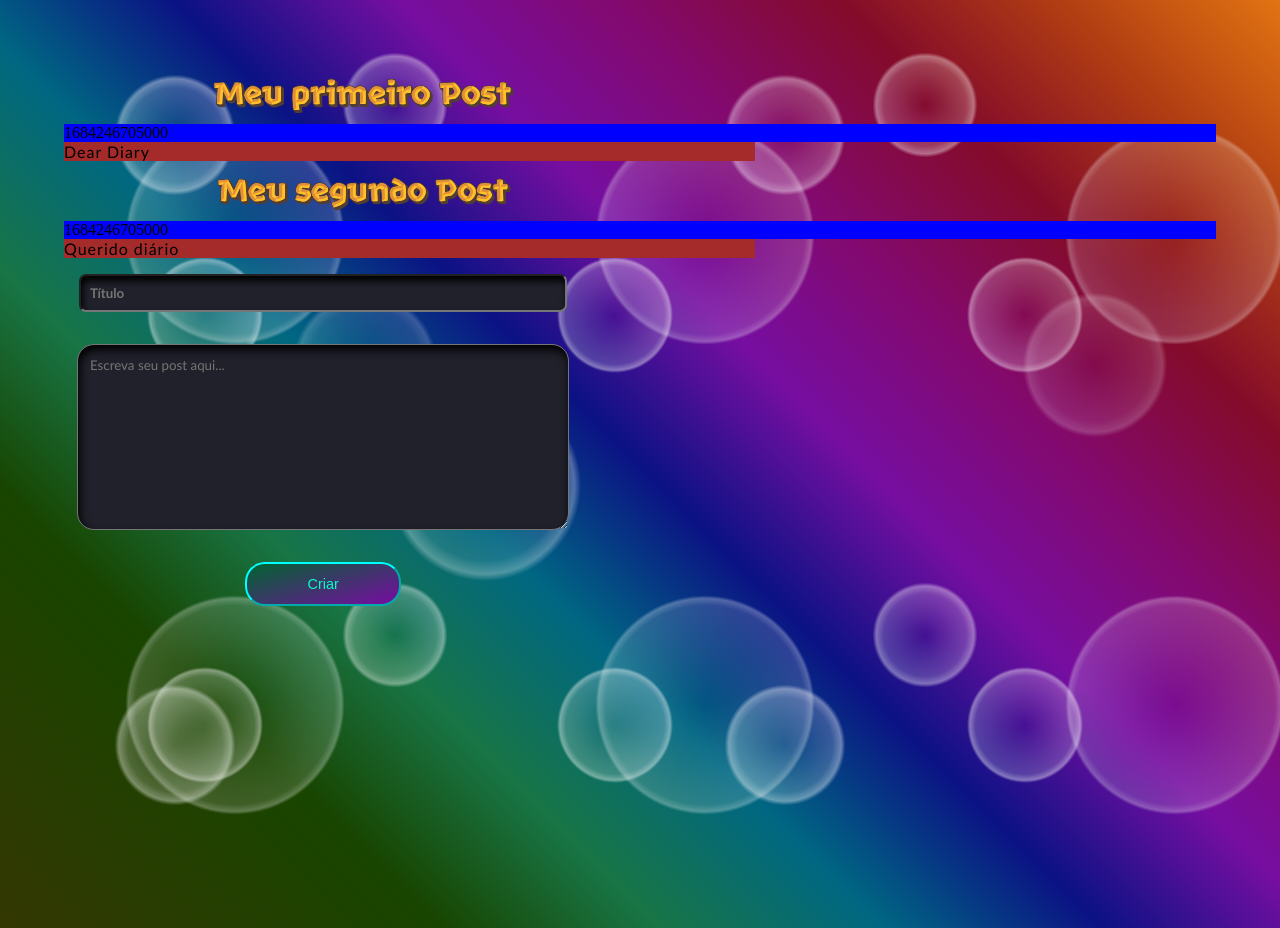
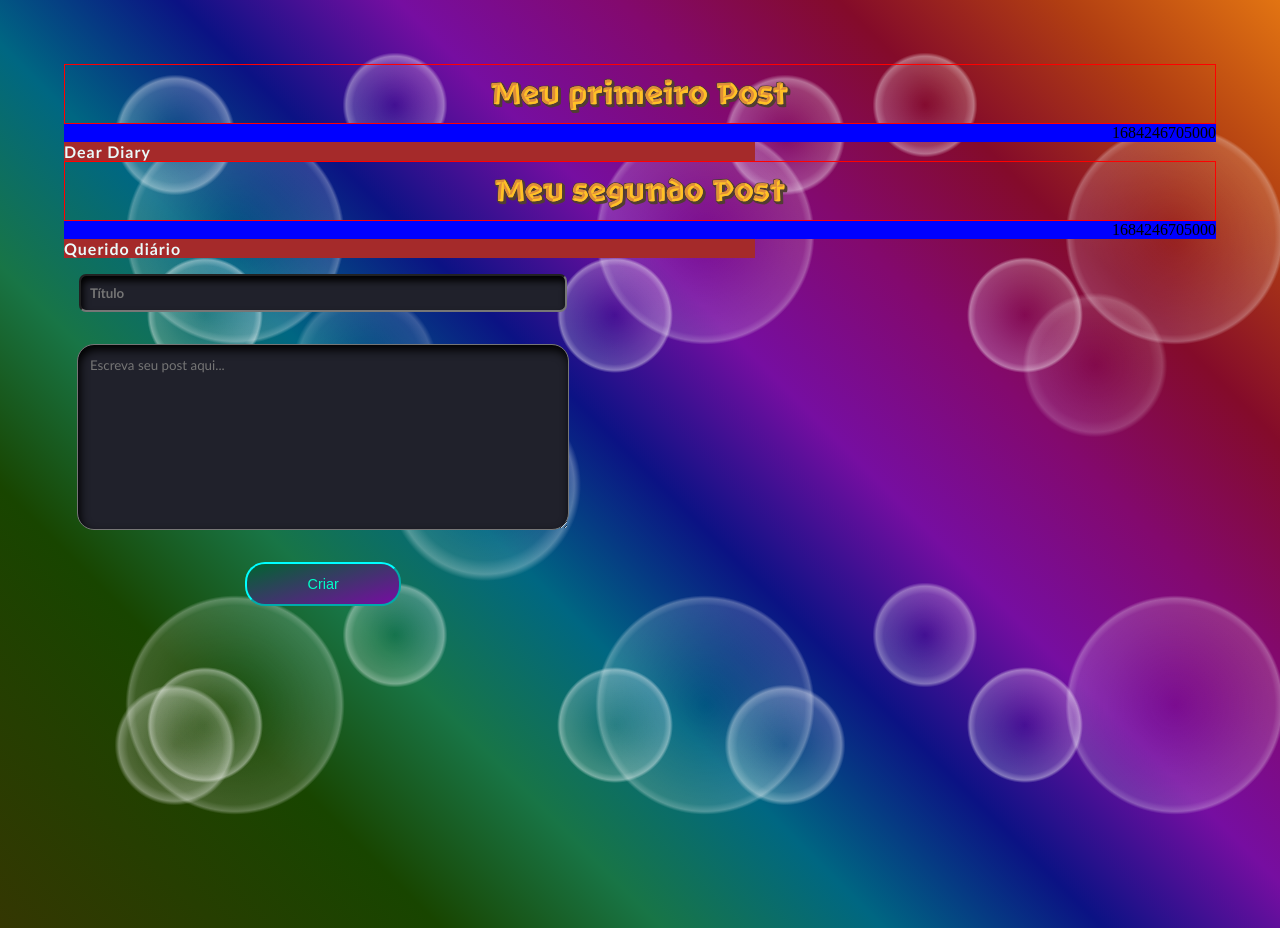
Before and after one commit to Rafashhe/blog_template, a Vue app: page / in a window 1280 px wide. Built offline with nearby package versions, Linux system fonts and the light colour scheme.

Commit message:
coloca borda no tírtulo (h3)

```diff
--- a/src/App.vue
+++ b/src/App.vue
@@ -81,27 +81,36 @@ export default {
 </template>
 
 <style scoped>
+/* .x {
+box-sizing: content-box;
+border: 5px solid;
+box-shadow: 0 0 0 1px red, 0 2px 5px rgba(255, 255, 255, 0.3) outset;
+} */
 
 h3 {
   text-align: center;
-  width: 50%;
   font-family: 'RocherColor';
   font-size: 30px;
+  word-wrap: break-word;
+
   padding: 10px;
-  word-wrap: break-word;
-  border: 1px solid transparent;
-  box-shadow: 0 0 0 1px transparent, 0 2px 5px rgba(255, 255, 255, 0.3) outset;
+  border: 1px solid red;
+  /* box-shadow: inset 8px 8px 12px rgb(0, 0, 0); */
+  /* padding: 8px; border: 1px solid #CCC; box-shadow:8px 8px 12px #888; border-radius:6px; */
 }
 
 h4 {
   background-color: blue;
-  text-align: left;
+  text-align: right;
   font-weight: inherit;
 }
 
 p {
   background-color: brown;
   font-family: "Gill Sans", "Gill Sans MT", Calibri, "Trebuchet MS", sans-serif;
+  font-weight: 600;
+  /* color: rgb(71, 47, 14); */
+  color: rgb(234, 250, 250);
   letter-spacing: 1px;
   max-width: 60%;
 }
```
